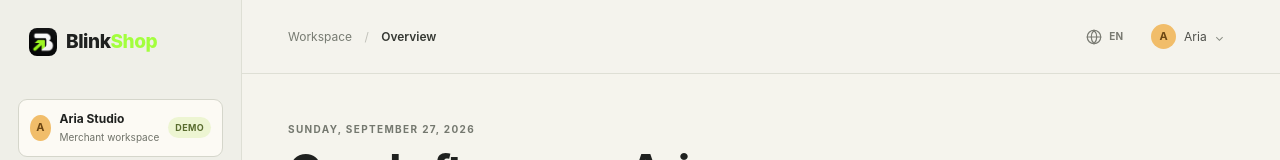
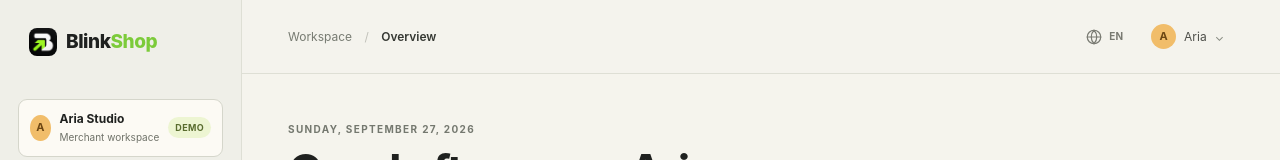
Before and after one commit to phat25900123/BlinkShop, a Next.js app in the folder Frontend/: page / in a window 1280 px wide. Shown: the top 160 px of the page. Built offline with nearby package versions, Linux system fonts and the light colour scheme.

Commit message:
Update BlinkShop logo and wordmark

```diff
--- a/Frontend/app/globals.css
+++ b/Frontend/app/globals.css
@@ -9,7 +9,7 @@ button { font: inherit; }
 .brand { display: flex; align-items: center; gap: 9px; padding: 0 13px; font-size: 19px; font-weight: 760; letter-spacing: -.7px; }
 .brand-mark { display: grid; place-items: center; width: 28px; height: 28px; overflow: hidden; border-radius: 8px; background: #090a09 url("/blinkshop-logo.png") center/132% no-repeat; color: transparent; font-size: 0; }
 .brand-wordmark { color: var(--ink); font-weight: 760; letter-spacing: -.45px; }
-.brand-wordmark-accent { color: #a3ff3d; }
+.brand-wordmark-accent { color: #7CCB3A; }
 .workspace-switcher { margin: 42px 2px 32px; padding: 10px 10px; display: flex; align-items: center; gap: 9px; border: 1px solid #dcdcd4; border-radius: 9px; background: #fafaf5; font-size: 11px; }
 .workspace-switcher b, .workspace-switcher small { display: block; white-space: nowrap; } .workspace-switcher b { font-size: 11px; } .workspace-switcher small { color: var(--muted); margin-top: 2px; font-size: 9px; }.chevron { margin-left: auto; color: #999; font-size: 15px; }
 .avatar { width: 26px; height: 26px; border-radius: 50%; display: grid; place-items: center; background: #f1bd6a; color: #6c4613; font-weight: 700; font-size: 11px; }.avatar.small { width: 25px; height: 25px; }
```
